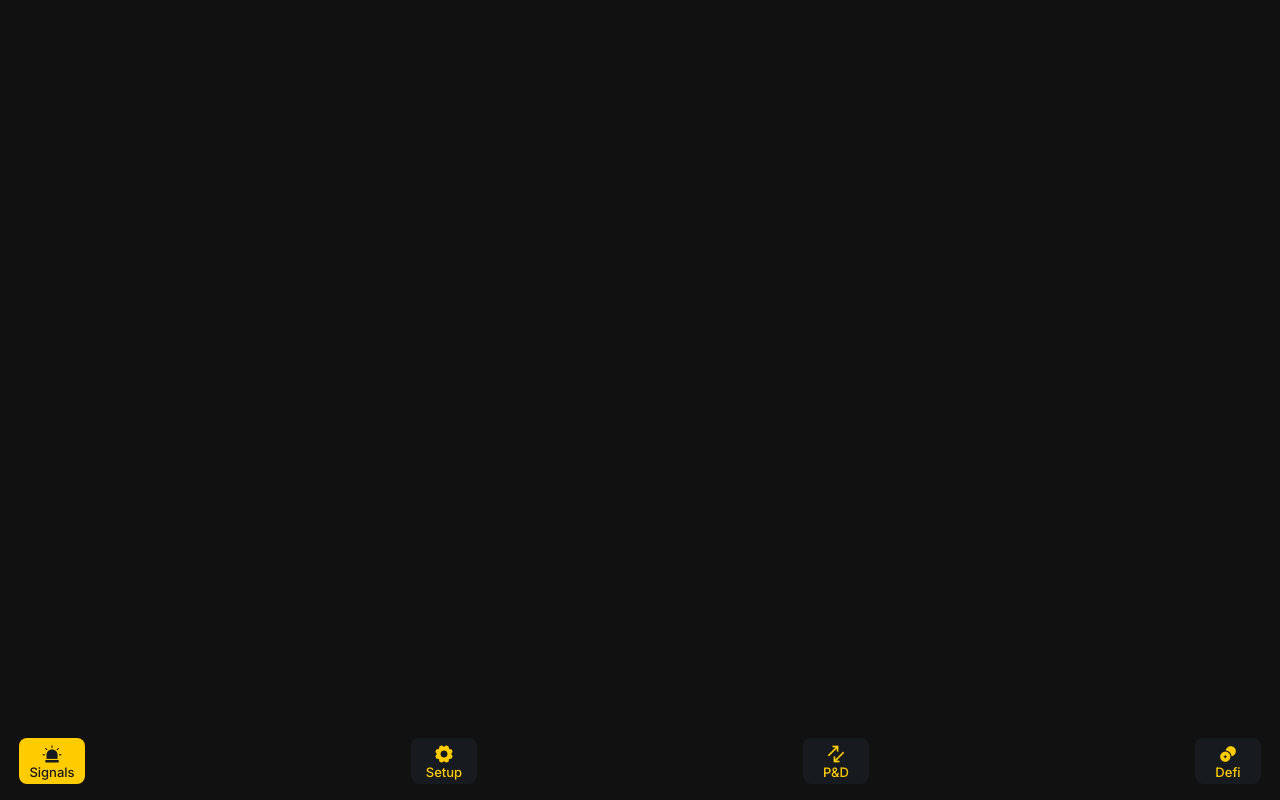
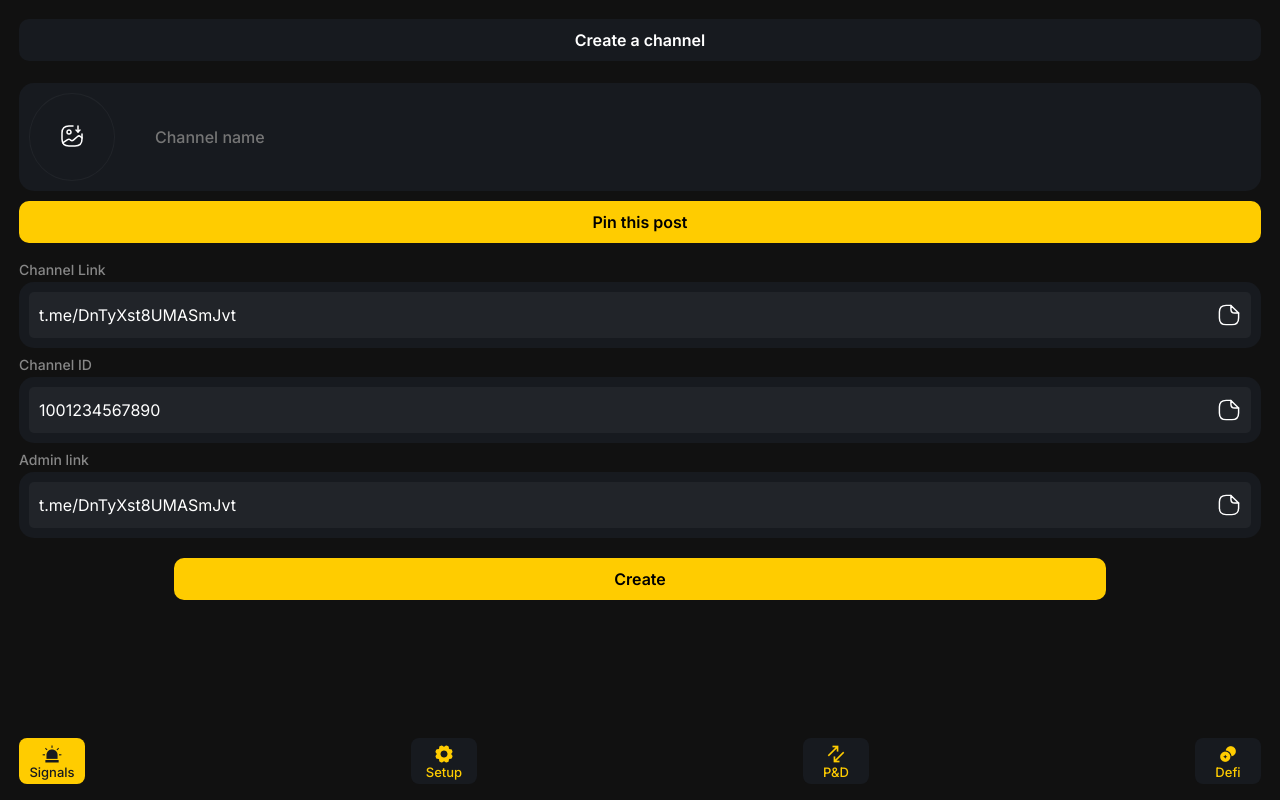
Before and after one commit to Kwed1/signals, a React (Vite) app in the folder frontend/: page /create-channel in a window 1280 px wide. Built offline with nearby package versions, Linux system fonts and the light colour scheme.

Commit message:
create channel page

```diff
--- a/frontend/src/app/Router/Router.tsx
+++ b/frontend/src/app/Router/Router.tsx
@@ -1,11 +1,19 @@
-import { Route, Routes } from "react-router-dom"
-import Homepage from '../../pages'
+import { Route, Routes } from 'react-router-dom';
+import Homepage from '../../pages';
+import CreateChannel from 'pages/CreateChannel';
 
 const AppRouter = () => {
    return (
       <>
          <Routes>
-        <Route path="/" element={<Homepage/>} />
+            <Route
+               path='/'
+               element={<Homepage />}
+            />
+            <Route
+               path='/create-channel'
+               element={<CreateChannel />}
+            />
          </Routes>
       </>
    );
--- /dev/null
+++ b/frontend/src/features/ChannelData/ChannelData.module.scss
@@ -0,0 +1,33 @@
+.channelData {
+    padding: 10px;
+    display: flex;
+    align-items: center;
+    gap: 40px;
+    background-color: #171A1F;
+    border-radius: 15px;
+}
+
+.imageWrapper {
+    position: relative;
+    padding: 30px;
+    border-radius: 50%;
+    border: 1px solid #212429;
+}
+
+.inputFile {
+    position: absolute;
+    left: 0;
+    right: 0;
+    top: 0;
+    bottom: 2px;
+    opacity: 0;
+}
+
+.channelName {
+        max-width: 110px;
+    background-color: transparent;
+    border: 0;
+    outline: none;
+    font-size: 16px;
+    font-weight: 500;
+}
--- /dev/null
+++ b/frontend/src/features/ChannelData/ChannelData.tsx
@@ -0,0 +1,14 @@
+import styles from './ChannelData.module.scss';
+import galleryIcon from 'assets/icons/gallery-import.svg';
+
+export default function ChannelData() {
+    return (
+        <div className={styles.channelData}>
+            <div className={styles.imageWrapper}>
+                <input className={styles.inputFile} type="file" />
+                <img src={galleryIcon} alt="" />
+            </div>
+            <input className={styles.channelName} type="text" placeholder='Channel name'/>
+        </div>
+    )
+}
--- /dev/null
+++ b/frontend/src/features/CopyElement/CopyElement.module.scss
@@ -0,0 +1,31 @@
+.element {
+    display: flex;
+    flex-direction: column;
+    gap: 5px;
+}
+
+.name {
+    font-size: 14px;
+    font-weight: 500;
+    color: #878787;
+}
+
+.wrapper {
+    border-radius: 15px;
+    padding: 10px;
+    background-color: #171A1F;
+
+    & > div {
+        background-color: #212429;
+        display: flex;
+        justify-content: space-between;
+        align-items: center;
+        padding: 11px 10px;
+        border-radius: 5px;
+    }
+
+    .text {
+        font-size: 16px;
+        font-weight: 400;
+    }
+}
--- /dev/null
+++ b/frontend/src/features/CopyElement/CopyElement.tsx
@@ -0,0 +1,21 @@
+import styles from './CopyElement.module.scss';
+import documentIcon from 'assets/icons/document.svg';
+
+interface CopyElementProps {
+    name: string;
+    text: string;
+}
+
+export default function CopyElement({name, text}: CopyElementProps) {
+    return (
+        <div className={styles.element}>
+            <p className={styles.name}>{name}</p>
+            <div className={styles.wrapper}>
+                <div>
+                    <p className={styles.text}>{text}</p>
+                    <img width={24} height={24} src={documentIcon} alt="" />
+                </div>
+            </div>
+        </div>
+    )
+}
--- /dev/null
+++ b/frontend/src/pages/CreateChannel/CreateChannel.module.scss
@@ -0,0 +1,46 @@
+.CreateChannel {
+    padding: 19px 19px 0 19px;
+
+    .heading {
+        font-size: 16px;
+        font-weight: 600;
+        text-align: center;
+        padding: 13px 0;
+        border-radius: 10px;
+        background-color: #171A1F;
+        margin-bottom: 22px;
+    }
+}
+
+.pinBtn {
+    width: 100%;
+    margin-top: 10px;
+    padding: 13px 0;
+    border-radius: 10px;
+    font-size: 16px;
+    font-weight: 600;
+    color: #000;
+    -webkit-tap-highlight-color: transparent;
+    border: 0;
+    background-color: var(--accent-color);
+}
+
+.copy {
+    display: flex;
+    flex-direction: column;
+    gap: 10px;
+    margin-top: 20px;
+}
+
+.createBtn {
+    width: 75%;
+    font-size: 16px;
+    font-weight: 600;
+    display: block;
+    background-color: var(--accent-color);
+    border: 0;
+    border-radius: 10px;
+    color: #000;
+    padding: 13px;
+    margin: 20px auto 0 auto;
+}
--- /dev/null
+++ b/frontend/src/pages/CreateChannel/index.tsx
@@ -0,0 +1,19 @@
+import ChannelData from 'features/ChannelData/ChannelData';
+import styles from './CreateChannel.module.scss';
+import CopyElement from 'features/CopyElement/CopyElement';
+
+export default function CreateChannel() {
+   return (
+      <div className={styles.CreateChannel}>
+         <h3 className={styles.heading}>Create a channel</h3>
+         <ChannelData />
+         <button className={styles.pinBtn}>Pin this post</button>
+         <div className={styles.copy}>
+            <CopyElement name='Channel Link' text='t.me/DnTyXst8UMASmJvt'/>
+            <CopyElement name='Channel ID' text='1001234567890'/>
+            <CopyElement name='Admin link' text='t.me/DnTyXst8UMASmJvt'/>
+         </div>
+         <button className={styles.createBtn}>Create</button>
+      </div>
+   );
+}
```
Also changed, not shown: frontend/src/assets/icons/document.svg (added), frontend/src/assets/icons/gallery-import.svg (added). Lines whose indentation alone changed are shown as unchanged.
